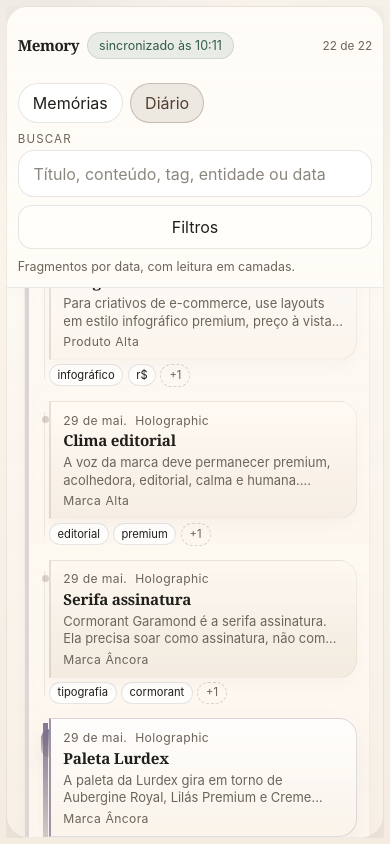
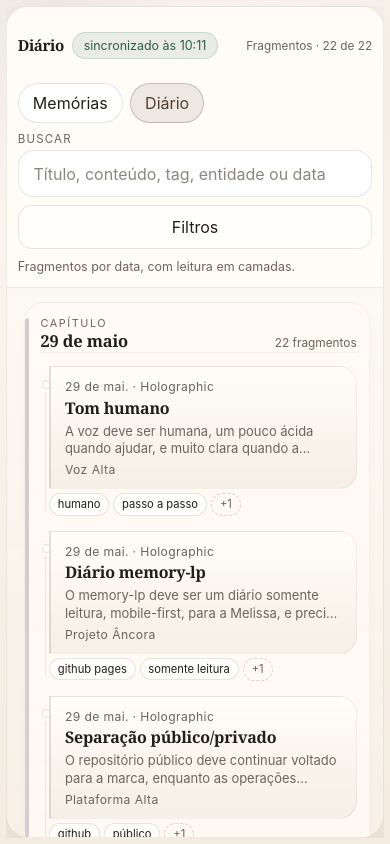
Before and after one commit to lurdexmagazzine/memory-lp, a React (Vite) app: page / in a window 390 px wide. Built offline with nearby package versions, Linux system fonts and the light colour scheme.

Commit message:
fix: editorial diary direction and mobile anchor restore

```diff
--- a/src/App.tsx
+++ b/src/App.tsx
@@ -134,6 +134,12 @@ function buildFilterSummary(filters: MemoryFilters): string[] {
 
 type MobileView = 'index' | 'reading';
 
+type TimelineAnchor = {
+  id: string;
+  scrollTop: number;
+  itemTop: number;
+};
+
 function App() {
   const mobile = useMediaQuery('(max-width: 767.98px)');
   const [dataset, setDataset] = useState<MemoryDataset | null>(null);
@@ -146,6 +152,7 @@ function App() {
   const [mobileView, setMobileView] = useState<MobileView>('index');
   const [filtersOpen, setFiltersOpen] = useState(false);
   const timelineScrollTopRef = useRef(0);
+  const [timelineRestoreAnchor, setTimelineRestoreAnchor] = useState<TimelineAnchor | null>(null);
   const timelineRestorePendingRef = useRef(false);
   const indexScrollContainerRef = useRef<HTMLDivElement>(null);
   const filterTriggerRef = useRef<HTMLElement | null>(null);
@@ -219,7 +226,7 @@ function App() {
 
   const relatedRecords = useMemo(() => {
     if (!selectedRecord) return [] as Array<{ record: MemoryEntry; relation: MemoryRelation }>;
-    return getRelatedRecords(selectedRecord.id, visibleRelations, visibleRecords, 6);
+    return getRelatedRecords(selectedRecord.id, visibleRelations, visibleRecords, 3);
   }, [selectedRecord, visibleRelations, visibleRecords]);
 
   useEffect(() => {
@@ -246,7 +253,7 @@ function App() {
   const visibleCount = visibleRecords.length;
   const activeFilterSummary = useMemo(() => buildFilterSummary(filters), [filters]);
   const activeFilterCount = activeFilterSummary.length;
-  const mobileTimelineRestoreTop = mobile && mobileView === 'index' && timelineRestorePendingRef.current ? timelineScrollTopRef.current : null;
+  const mobileTimelineRestoreAnchor = mobile && mobileView === 'index' ? timelineRestoreAnchor : null;
   const syncTone: PillTone =
     status === 'error'
       ? 'danger'
@@ -284,14 +291,20 @@ function App() {
     setFilters(DEFAULT_FILTERS);
   };
 
-  const rememberMobileTimelinePosition = () => {
+  const rememberMobileTimelinePosition = (anchor: TimelineAnchor) => {
     if (!mobile || mobileView !== 'index') return;
-    timelineScrollTopRef.current = indexScrollContainerRef.current?.scrollTop ?? 0;
+    timelineScrollTopRef.current = anchor.scrollTop;
+    setTimelineRestoreAnchor(anchor);
     timelineRestorePendingRef.current = true;
   };
 
   const handleTimelineRestoreComplete = () => {
     timelineRestorePendingRef.current = false;
+    setTimelineRestoreAnchor(null);
+  };
+
+  const handleTimelineScroll = (scrollTop: number) => {
+    timelineScrollTopRef.current = scrollTop;
   };
 
   const openRecord = (id: string) => {
@@ -300,8 +313,9 @@ function App() {
     setSelectedId(id);
 
     if (mobile) {
-      if (!wasMobileReading && !timelineRestorePendingRef.current) {
-        rememberMobileTimelinePosition();
+      if (!wasMobileReading) {
+        timelineScrollTopRef.current = indexScrollContainerRef.current?.scrollTop ?? timelineScrollTopRef.current;
+        timelineRestorePendingRef.current = true;
       }
       setMobileView('reading');
     }
@@ -362,9 +376,10 @@ function App() {
       relatedRecords={relatedRecords}
       mobileView={mobileView}
       indexScrollRef={indexScrollContainerRef}
-      mobileTimelineRestoreTop={mobileTimelineRestoreTop}
+      mobileTimelineRestoreAnchor={mobileTimelineRestoreAnchor}
       restoreFocusRef={readingReturnFocusRef}
       filtersOpen={filtersOpen}
+      onTimelineScroll={handleTimelineScroll}
       onRememberTimelinePosition={rememberMobileTimelinePosition}
       onTimelineRestoreComplete={handleTimelineRestoreComplete}
       onSelectRecord={openRecord}
--- a/src/components/AppShell.tsx
+++ b/src/components/AppShell.tsx
@@ -9,7 +9,6 @@ import {
   formatShortDateLabel,
   formatTimeLabel,
   paragraphs,
-  recordToInspectorSummary,
 } from '../lib/memory';
 import { ChipButton, EmptyState, StatusPill, cx } from './common';
 import type { PillTone } from './common';
@@ -31,6 +30,16 @@ function relationLabel(kind: MemoryRelation['kind']): string {
 
 function sourceLabel(source: string): string {
   return source === 'holographic' ? 'Holographic' : source;
+}
+
+type TimelineAnchor = {
+  id: string;
+  scrollTop: number;
+  itemTop: number;
+};
+
+function escapeAttributeValue(value: string): string {
+  return value.replace(/\\/g, '\\\\').replace(/"/g, '\\"');
 }
 
 function compactTags(tags: string[], maxVisible = 2): { visible: string[]; hidden: number } {
@@ -102,7 +111,7 @@ function IndexToolbar({
     <header className={cx('index-toolbar', compact && 'index-toolbar--compact')}>
       <div className="index-toolbar__top">
         <div className="index-toolbar__brand">
-          <h1>Memory</h1>
+          <h1>Diário</h1>
           <StatusPill label={syncLabel} tone={syncTone} />
         </div>
         <p className="index-toolbar__count">{resultLabelText}</p>
@@ -137,18 +146,20 @@ function IndexToolbar({
   );
 }
 
-function MemoryListItem({
+function FragmentItem({
   record,
   active,
+  compact,
   onSelect,
   onPickTag,
   onBeforeSelect,
 }: {
   record: MemoryEntry;
   active: boolean;
+  compact: boolean;
   onSelect: () => void;
   onPickTag: (value: string) => void;
-  onBeforeSelect: () => void;
+  onBeforeSelect: (node: HTMLElement) => void;
 }) {
   const tags = compactTags(record.tags, 2);
 
@@ -157,13 +168,22 @@ function MemoryListItem({
       <button
         type="button"
         className="memory-list-item__body"
-        onPointerDown={onBeforeSelect}
-        onClick={onSelect}
+        data-memory-id={record.id}
+        onPointerDown={(event) => {
+          if (compact) event.preventDefault();
+          onBeforeSelect(event.currentTarget);
+        }}
+        onClick={(event) => {
+          if (compact) event.currentTarget.blur();
+          onBeforeSelect(event.currentTarget);
+          onSelect();
+        }}
         aria-current={active ? 'true' : undefined}
       >
         <div className="memory-list-item__top">
-          <span className="memory-list-item__date">{formatShortDateLabel(record.createdAtMs)}</span>
-          <span className="memory-list-item__source">{sourceLabel(record.source)}</span>
+          <span className="memory-list-item__date">
+            {formatShortDateLabel(record.createdAtMs)} · {sourceLabel(record.source)}
+          </span>
         </div>
 
         <h3 className="memory-list-item__title">{record.title}</h3>
@@ -185,18 +205,20 @@ function MemoryListItem({
   );
 }
 
-function DayGroup({
+function ChapterGroup({
   group,
   selectedId,
   onSelectRecord,
   onPickTag,
   onBeforeSelectRecord,
+  compact,
 }: {
   group: DiaryGroup;
   selectedId: string | null;
   onSelectRecord: (id: string) => void;
   onPickTag: (value: string) => void;
-  onBeforeSelectRecord: () => void;
+  onBeforeSelectRecord: (node: HTMLElement) => void;
+  compact: boolean;
 }) {
   const totalEntries = group.entries.length;
 
@@ -212,7 +234,7 @@ function DayGroup({
 
       <div className="day-group__list">
         {group.entries.map((entry) => (
-          <MemoryListItem
+          <FragmentItem
             key={entry.id}
             record={{
               id: entry.memoryId,
@@ -236,6 +258,7 @@ function DayGroup({
               summary: entry.excerpt,
               searchText: '',
             }}
+            compact={compact}
             active={entry.memoryId === selectedId}
             onSelect={() => onSelectRecord(entry.memoryId)}
             onPickTag={onPickTag}
@@ -247,7 +270,7 @@ function DayGroup({
   );
 }
 
-function MemoryIndex({
+function DiaryIndex({
   query,
   onQueryChange,
   onOpenFilters,
@@ -264,10 +287,13 @@ function MemoryIndex({
   onSelectRecord,
   onPickTag,
   scrollRef,
-  onBeforeSelectRecord,
-  restoreScrollTop,
+  onScroll,
+  onCaptureTimelineAnchor,
+  restoreAnchor,
   restoreFocusRef,
   onRestoreComplete,
+  className,
+  ariaHidden,
 }: {
   query: string;
   onQueryChange: (value: string) => void;
@@ -285,34 +311,72 @@ function MemoryIndex({
   onSelectRecord: (id: string) => void;
   onPickTag: (value: string) => void;
   scrollRef: RefObject<HTMLDivElement>;
-  onBeforeSelectRecord: () => void;
-  restoreScrollTop: number | null;
+  onScroll: (scrollTop: number) => void;
+  onCaptureTimelineAnchor: (anchor: TimelineAnchor) => void;
+  restoreAnchor: TimelineAnchor | null;
   restoreFocusRef: RefObject<HTMLElement | null>;
   onRestoreComplete: () => void;
+  className?: string;
+  ariaHidden?: boolean;
 }) {
+  const captureAnchorFromNode = (node: HTMLElement) => {
+    const container = scrollRef.current;
+    if (!container) return;
+
+    const id = node.dataset.memoryId;
+    if (!id) return;
+
+    const containerRect = container.getBoundingClientRect();
+    const nodeRect = node.getBoundingClientRect();
+    onCaptureTimelineAnchor({
+      id,
+      scrollTop: container.scrollTop,
+      itemTop: nodeRect.top - containerRect.top,
+    });
+  };
+
   useEffect(() => {
-    if (!compact || !selectedId || restoreScrollTop !== null) return;
+    if (compact || !selectedId || restoreAnchor) return;
     const activeButton = scrollRef.current?.querySelector<HTMLElement>('.memory-list-item.is-active .memory-list-item__body');
     activeButton?.scrollIntoView({ block: 'nearest', inline: 'nearest' });
-  }, [compact, restoreScrollTop, selectedId, timelineGroups.length]);
+  }, [compact, restoreAnchor, selectedId, timelineGroups.length]);
 
   useEffect(() => {
-    if (!compact || restoreScrollTop === null || !scrollRef.current) return;
-    const restoreTop = restoreScrollTop;
-    const frame = window.requestAnimationFrame(() => {
-      scrollRef.current?.scrollTo({ top: restoreTop, behavior: 'auto' });
-      window.requestAnimationFrame(() => {
-        const activeButton = scrollRef.current?.querySelector<HTMLElement>('.memory-list-item.is-active .memory-list-item__body');
-        (activeButton ?? restoreFocusRef.current)?.focus({ preventScroll: true });
+    if (!compact || !restoreAnchor || !scrollRef.current) return;
+    const container = scrollRef.current;
+    const target = container.querySelector<HTMLElement>(`[data-memory-id="${escapeAttributeValue(restoreAnchor.id)}"]`);
+
+    if (!target) {
+      restoreFocusRef.current?.focus({ preventScroll: true });
       onRestoreComplete();
-      });
-    });
+      return;
+    }
 
-    return () => window.cancelAnimationFrame(frame);
-  }, [compact, onRestoreComplete, restoreFocusRef, restoreScrollTop, scrollRef]);
+    const applyRestore = () => {
+      const containerRect = container.getBoundingClientRect();
+      const targetRect = target.getBoundingClientRect();
+      const currentTop = targetRect.top - containerRect.top;
+      container.scrollTop = restoreAnchor.scrollTop + (currentTop - restoreAnchor.itemTop);
+      target.focus({ preventScroll: true });
+    };
+
+    applyRestore();
+    const frame = window.requestAnimationFrame(applyRestore);
+    const timerA = window.setTimeout(applyRestore, 50);
+    const timerB = window.setTimeout(() => {
+      applyRestore();
+      onRestoreComplete();
+    }, 150);
+
+    return () => {
+      window.cancelAnimationFrame(frame);
+      window.clearTimeout(timerA);
+      window.clearTimeout(timerB);
+    };
+  }, [compact, onRestoreComplete, restoreAnchor, restoreFocusRef, scrollRef]);
 
   return (
-    <section className={cx('index-pane', compact && 'index-pane--compact')} aria-label="Índice de memórias">
+    <section className={cx('index-pane', compact && 'index-pane--compact', className)} aria-label="Índice de memórias" aria-hidden={ariaHidden ? 'true' : undefined}>
       <IndexToolbar
         query={query}
         onQueryChange={onQueryChange}
@@ -327,24 +391,30 @@ function MemoryIndex({
         compact={compact}
       />
 
-      <div ref={scrollRef} className="index-pane__scroll">
+      <div
+        ref={scrollRef}
+        className="index-pane__scroll"
+        tabIndex={-1}
+        onScroll={(event) => onScroll(event.currentTarget.scrollTop)}
+      >
         {timelineGroups.length ? (
           <section className="timeline-stack" aria-label="Timeline do diário e das memórias">
             {timelineGroups.map((group) => (
-              <DayGroup
+              <ChapterGroup
                 key={group.key}
                 group={group}
                 selectedId={selectedId}
                 onSelectRecord={onSelectRecord}
                 onPickTag={onPickTag}
-                onBeforeSelectRecord={onBeforeSelectRecord}
+                onBeforeSelectRecord={captureAnchorFromNode}
+                compact={compact}
               />
             ))}
           </section>
         ) : (
           <EmptyState
-            eyebrow="Índice"
-            title="Nenhuma entrada no recorte atual"
+            eyebrow="Índice do diário"
+            title="Nenhum fragmento no recorte atual"
             description="A timeline aparece quando a busca ou os filtros encontram memórias datadas."
           />
         )}
@@ -353,9 +423,12 @@ function MemoryIndex({
   );
 }
 
-function ReadingMetadata({ record }: { record: MemoryEntry }) {
+function MemoryMarks({ record, pageLabel }: { record: MemoryEntry; pageLabel: string }) {
   return (
-    <section className="reading-metadata" aria-label="Metadados da memória">
+    <section className="reading-section" aria-label="Marcas da memória">
+      <p className="reading-section__eyebrow">Marcas</p>
+      <div className="reading-metadata">
+        <StatusPill label={`Página · ${pageLabel}`} tone="neutral" />
         <StatusPill label={`Data · ${formatDateLabel(record.createdAtMs)} · ${formatTimeLabel(record.createdAtMs)}`} tone="neutral" />
         <StatusPill label={`Categoria · ${CATEGORY_LABELS[record.category]}`} tone="accent" />
         <StatusPill label={`Origem · ${sourceLabel(record.source)}`} tone="neutral" />
@@ -363,11 +436,12 @@ function ReadingMetadata({ record }: { record: MemoryEntry }) {
           label={`Importância · ${IMPORTANCE_LABELS[record.importance]}`}
           tone={record.importance === 'anchor' || record.importance === 'high' ? 'warning' : 'good'}
         />
+      </div>
     </section>
   );
 }
 
-function RelatedMemories({
+function RelatedEchoes({
   items,
   onSelect,
 }: {
@@ -378,8 +452,8 @@ function RelatedMemories({
     return (
       <EmptyState
         eyebrow="Ecos relacionados"
-        title="Sem relações fortes"
-        description="Quando houver relações confiáveis, elas aparecem aqui como apoio à leitura."
+        title="Sem ecos ainda"
+        description="Quando surgirem relações confiáveis, elas aparecem aqui como pequenos apoios à leitura."
       />
     );
   }
@@ -403,7 +477,7 @@ function RelatedMemories({
   );
 }
 
-function ReadingPane({
+function ReadingPage({
   record,
   related,
   mobile,
@@ -427,10 +501,29 @@ function ReadingPane({
   onNext: () => void;
 }) {
   const scrollRef = useRef<HTMLDivElement | null>(null);
+  const mobileBackRef = useRef<HTMLButtonElement | null>(null);
 
   useEffect(() => {
     scrollRef.current?.scrollTo({ top: 0, behavior: 'auto' });
   }, [record?.id]);
+
+  useEffect(() => {
+    if (!mobile || !record) return;
+    mobileBackRef.current?.focus({ preventScroll: true });
+  }, [mobile, record?.id]);
+
+  useEffect(() => {
+    if (!mobile || !record) return;
+
+    const handleKeyDown = (event: KeyboardEvent) => {
+      if (event.key !== 'Escape') return;
+      event.preventDefault();
+      onBack();
+    };
+
+    document.addEventListener('keydown', handleKeyDown);
+    return () => document.removeEventListener('keydown', handleKeyDown);
+  }, [mobile, onBack, record?.id]);
 
   if (!record) {
     return (
@@ -476,7 +569,7 @@ function ReadingPane({
           <p className="reading-header__summary">{record.summary}</p>
         </header>
 
-        <ReadingMetadata record={record} />
+        <MemoryMarks record={record} pageLabel={pageLabel} />
 
         <section className="reading-section">
           <p className="reading-section__eyebrow">Anotação</p>
@@ -495,16 +588,11 @@ function ReadingPane({
           </div>
         </section>
 
-        <RelatedMemories items={related} onSelect={onSelectRecord} />
-
-        <section className="reading-section">
-          <p className="reading-section__eyebrow">Resumo de leitura</p>
-          <p className="reading-footnote">{recordToInspectorSummary(record)}</p>
-        </section>
+        <RelatedEchoes items={related} onSelect={onSelectRecord} />
 
           {mobile ? (
             <div className="reading-pane__mobile-nav" aria-label="Navegação da leitura">
-            <button type="button" className="ui-button ui-button--ghost" onClick={onBack}>
+              <button ref={mobileBackRef} type="button" className="ui-button ui-button--ghost" onClick={onBack}>
                 Voltar
               </button>
               <button type="button" className="ui-button ui-button--ghost" onClick={onPrevious} disabled={!hasPrevious}>
@@ -673,10 +761,11 @@ export interface AppShellProps {
   relatedRecords: Array<{ record: MemoryEntry; relation: MemoryRelation }>;
   mobileView: 'index' | 'reading';
   indexScrollRef: RefObject<HTMLDivElement>;
-  mobileTimelineRestoreTop: number | null;
+  mobileTimelineRestoreAnchor: TimelineAnchor | null;
   restoreFocusRef: RefObject<HTMLElement | null>;
   filtersOpen: boolean;
-  onRememberTimelinePosition: () => void;
+  onTimelineScroll: (scrollTop: number) => void;
+  onRememberTimelinePosition: (anchor: TimelineAnchor) => void;
   onTimelineRestoreComplete: () => void;
   onSelectRecord: (id: string) => void;
   onBackToIndex: () => void;
@@ -688,7 +777,7 @@ export interface AppShellProps {
   onCloseFilters: () => void;
 }
 
-function NotebookLayout({
+function DiaryLayout({
   compact,
   surface,
   onSurfaceChange,
@@ -705,7 +794,7 @@ function NotebookLayout({
   relatedRecords,
   mobileView,
   indexScrollRef,
-  mobileTimelineRestoreTop,
+  mobileTimelineRestoreAnchor,
   restoreFocusRef,
   onRememberTimelinePosition,
   onTimelineRestoreComplete,
@@ -718,10 +807,11 @@ function NotebookLayout({
   onOpenFilters,
   onCloseFilters,
   filtersOpen,
+  onTimelineScroll,
 }: AppShellProps) {
-  const indexVisible = !compact || mobileView === 'index';
+  const indexVisible = true;
   const readingVisible = !compact || mobileView === 'reading';
-  const resultLabelText = `${visibleCount} de ${totalCount}`;
+  const resultLabelText = `Fragmentos · ${visibleCount} de ${totalCount}`;
   const timelineEntries = useMemo(() => timelineGroups.flatMap((group) => group.entries), [timelineGroups]);
   const selectedIndex = useMemo(
     () => (selectedRecord ? timelineEntries.findIndex((entry) => entry.memoryId === selectedRecord.id) : -1),
@@ -740,7 +830,7 @@ function NotebookLayout({
   return (
     <div className={cx('notebook-layout', compact && 'notebook-layout--compact')}>
       {indexVisible ? (
-        <MemoryIndex
+        <DiaryIndex
           query={filters.query}
           onQueryChange={onQueryChange}
           onOpenFilters={onOpenFilters}
@@ -752,20 +842,23 @@ function NotebookLayout({
           syncLabel={syncLabel}
           syncTone={syncTone}
           compact={compact}
+          className={compact && mobileView === 'reading' ? 'index-pane--underlay' : undefined}
+          ariaHidden={compact && mobileView === 'reading'}
           timelineGroups={timelineGroups}
           selectedId={selectedRecord?.id ?? null}
           onSelectRecord={onSelectRecord}
           onPickTag={(value) => onToggleFilter('tag', value)}
           scrollRef={indexScrollRef}
-          onBeforeSelectRecord={onRememberTimelinePosition}
-          restoreScrollTop={mobileTimelineRestoreTop}
+          onScroll={onTimelineScroll}
+          onCaptureTimelineAnchor={onRememberTimelinePosition}
+          restoreAnchor={mobileTimelineRestoreAnchor}
           restoreFocusRef={restoreFocusRef}
           onRestoreComplete={onTimelineRestoreComplete}
         />
       ) : null}
 
       {readingVisible ? (
-        <ReadingPane
+        <ReadingPage
           record={selectedRecord}
           related={relatedRecords}
           mobile={compact}
@@ -795,7 +888,7 @@ function NotebookLayout({
 export function AppShell(props: AppShellProps) {
   return (
     <div className={cx('notebook-shell', props.compact && 'notebook-shell--compact')}>
-      <NotebookLayout {...props} />
+      <DiaryLayout {...props} />
     </div>
   );
 }
--- a/src/styles.css
+++ b/src/styles.css
@@ -240,6 +240,8 @@ svg {
 .memory-list-item__body:hover,
 .related-entry:hover {
   transform: translateY(-1px);
+  border-color: rgba(111, 89, 68, 0.14);
+  background: linear-gradient(180deg, rgba(255, 255, 252, 0.98), rgba(247, 240, 231, 0.92));
 }
 
 .chip-button.is-active {
@@ -310,6 +312,12 @@ svg {
   grid-template-rows: auto minmax(0, 1fr);
 }
 
+.index-pane--underlay {
+  opacity: 0.34;
+  filter: saturate(0.84) contrast(0.96);
+  pointer-events: none;
+}
+
 .reading-pane {
   display: grid;
   grid-template-rows: minmax(0, 1fr);
@@ -333,6 +341,7 @@ svg {
   overflow: auto;
   overscroll-behavior: contain;
   -webkit-overflow-scrolling: touch;
+  overflow-anchor: none;
 }
 
 .index-pane__scroll {
@@ -503,12 +512,12 @@ svg {
   display: grid;
   gap: 0.62rem;
   padding: 0.8rem 0.76rem 0.72rem 0.96rem;
-  border: 1px solid rgba(111, 89, 68, 0.07);
+  border: 1px solid rgba(111, 89, 68, 0.06);
   border-radius: 20px;
   background:
-    linear-gradient(180deg, rgba(255, 250, 244, 0.9), rgba(248, 241, 231, 0.78)),
+    linear-gradient(180deg, rgba(255, 250, 244, 0.92), rgba(248, 241, 231, 0.8)),
     rgba(255, 249, 240, 0.62);
-  box-shadow: 0 6px 18px rgba(28, 24, 18, 0.025);
+  box-shadow: 0 4px 12px rgba(28, 24, 18, 0.02);
   position: relative;
   overflow: clip;
 }
@@ -594,8 +603,8 @@ svg {
 .memory-list-item {
   position: relative;
   display: grid;
-  gap: 0.22rem;
-  padding: 0.18rem 0 0.14rem 0.52rem;
+  gap: 0.24rem;
+  padding: 0.2rem 0 0.18rem 0.54rem;
   border-radius: 0;
   border: 0;
   background: transparent;
@@ -605,9 +614,9 @@ svg {
 .memory-list-item::before {
   content: '';
   position: absolute;
-  left: 0.24rem;
-  top: 0.9rem;
-  bottom: 0.65rem;
+  left: 0.28rem;
+  top: 0.8rem;
+  bottom: 0.48rem;
   width: 1px;
   background: rgba(124, 112, 143, 0.14);
 }
@@ -615,24 +624,14 @@ svg {
 .memory-list-item::after {
   content: '';
   position: absolute;
-  left: 0.12rem;
-  top: 1.15rem;
-  width: 0.4rem;
-  height: 0.4rem;
+  left: 0.09rem;
+  top: 1.05rem;
+  width: 0.44rem;
+  height: 0.44rem;
   border-radius: 999px;
-  background: rgba(111, 89, 68, 0.24);
-}
-
-.memory-list-item:nth-child(3n + 1) .memory-list-item__body {
-  background: linear-gradient(180deg, rgba(255, 255, 255, 0.76), rgba(249, 243, 234, 0.84));
-}
-
-.memory-list-item:nth-child(3n + 2) .memory-list-item__body {
-  background: linear-gradient(180deg, rgba(255, 250, 244, 0.77), rgba(244, 236, 225, 0.84));
-}
-
-.memory-list-item:nth-child(3n + 3) .memory-list-item__body {
-  background: linear-gradient(180deg, rgba(252, 247, 240, 0.78), rgba(241, 233, 221, 0.84));
+  border: 1px solid rgba(111, 89, 68, 0.18);
+  background: var(--surface-strong);
+  box-shadow: 0 0 0 3px rgba(255, 252, 247, 0.78);
 }
 
 .memory-list-item.is-active {
@@ -641,45 +640,48 @@ svg {
 
 .memory-list-item.is-active::before {
   left: 0.14rem;
-  width: 0.3rem;
-  top: 0.46rem;
-  bottom: 0.48rem;
-  background: linear-gradient(180deg, rgba(124, 112, 143, 0.94), rgba(111, 89, 68, 0.18));
+  width: 0.36rem;
+  top: 0.42rem;
+  bottom: 0.46rem;
+  background: linear-gradient(180deg, rgba(124, 112, 143, 0.92), rgba(111, 89, 68, 0.18));
 }
 
 .memory-list-item.is-active::after {
-  left: 0.04rem;
-  top: 0.82rem;
-  width: 0.56rem;
-  height: 1.8rem;
+  left: 0.0rem;
+  top: 0.72rem;
+  width: 0.76rem;
+  height: 1.9rem;
   border-radius: 999px 0 0 999px;
-  background: linear-gradient(180deg, rgba(124, 112, 143, 0.94), rgba(111, 89, 68, 0.2));
-  box-shadow: 0 10px 18px rgba(124, 112, 143, 0.12);
+  background: linear-gradient(180deg, rgba(124, 112, 143, 0.92), rgba(111, 89, 68, 0.2));
+  box-shadow: 0 12px 24px rgba(124, 112, 143, 0.12);
 }
 
 .memory-list-item__body {
   display: grid;
-  gap: 0.28rem;
+  gap: 0.3rem;
   text-align: left;
-  padding: 0.68rem 0.72rem 0.62rem 0.78rem;
+  padding: 0.74rem 0.82rem 0.7rem 0.86rem;
   cursor: pointer;
   min-width: 0;
   position: relative;
   z-index: 1;
-  border: 1px solid rgba(33, 31, 27, 0.05);
-  border-left: 2px solid rgba(111, 89, 68, 0.16);
+  border: 1px solid rgba(33, 31, 27, 0.06);
+  border-left: 2px solid rgba(111, 89, 68, 0.18);
   border-radius: 0 18px 18px 0;
-  box-shadow: 0 8px 16px rgba(28, 24, 18, 0.025);
+  background: linear-gradient(180deg, rgba(255, 253, 249, 0.95), rgba(246, 238, 228, 0.9));
+  box-shadow: none;
 }
 
 .memory-list-item__body:hover {
-  border-color: rgba(111, 89, 68, 0.09);
+  border-color: rgba(111, 89, 68, 0.12);
+  background: linear-gradient(180deg, rgba(255, 255, 252, 0.98), rgba(247, 240, 231, 0.92));
 }
 
 .memory-list-item.is-active .memory-list-item__body {
   border-color: rgba(124, 112, 143, 0.24);
-  border-left-color: rgba(124, 112, 143, 0.74);
-  box-shadow: 0 12px 24px rgba(124, 112, 143, 0.08);
+  border-left-color: rgba(124, 112, 143, 0.78);
+  box-shadow: 0 14px 30px rgba(124, 112, 143, 0.08);
+  background: linear-gradient(180deg, rgba(255, 251, 248, 0.98), rgba(243, 236, 228, 0.94));
 }
 
 .memory-list-item__top {
@@ -699,8 +701,8 @@ svg {
 
 .memory-list-item__title {
   font-family: var(--font-serif);
-  font-size: 0.95rem;
-  line-height: 1.16;
+  font-size: 1rem;
+  line-height: 1.2;
 }
 
 .memory-list-item__date,
@@ -851,13 +853,14 @@ svg {
 
 .related-entry {
   display: grid;
-  gap: 0.42rem;
-  padding: 0.85rem;
-  border-radius: 18px;
-  border: 1px solid rgba(33, 31, 27, 0.08);
-  background: linear-gradient(180deg, rgba(255, 255, 255, 0.88), rgba(250, 244, 236, 0.9));
+  gap: 0.34rem;
+  padding: 0.78rem 0.82rem 0.76rem;
+  border-radius: 16px;
+  border: 1px solid rgba(33, 31, 27, 0.06);
+  background: linear-gradient(180deg, rgba(255, 253, 249, 0.94), rgba(246, 238, 228, 0.88));
   text-align: left;
   cursor: pointer;
+  box-shadow: none;
 }
 
 .related-entry__top strong {
@@ -909,7 +912,7 @@ svg {
   display: grid;
   grid-template-columns: minmax(0, 1.15fr) repeat(2, minmax(0, 1fr));
   gap: 0.45rem;
-  padding: 0.55rem 0 0.2rem;
+  padding: 0.55rem 0 0.4rem;
   margin-top: 0.2rem;
   background: linear-gradient(180deg, rgba(255, 250, 242, 0.78), rgba(244, 236, 224, 0.98));
 }
```
Also changed, not shown: 5 other files (tests, documents, lock files or other folders). Lines whose indentation alone changed are shown as unchanged.
